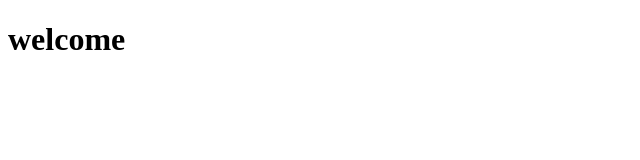
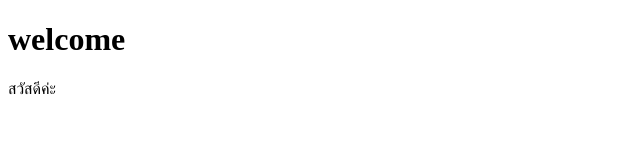
Before and after one commit to Peeyada11/qqqqq, a plain HTML site: page index.html in a window 1280 px wide. Shown: the full height of the page, 0-640 px from the left. Drawn offline with Linux system fonts and the light colour scheme.

Commit message:
แก้ไขแล้ว

```diff
--- a/index.html
+++ b/index.html
@@ -7,5 +7,6 @@
 </head>
 <body>
     <h1>welcome</h1>
+    <p>สวัสดีค่ะ</p>
 </body>
 </html>
```
